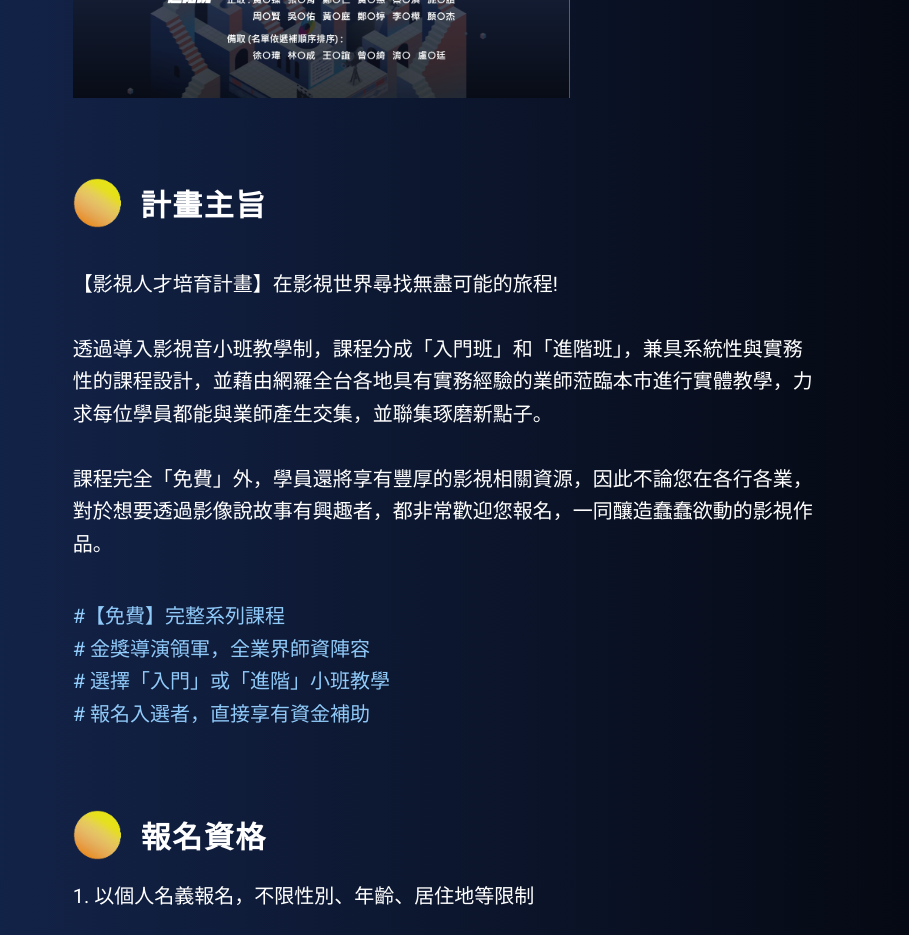
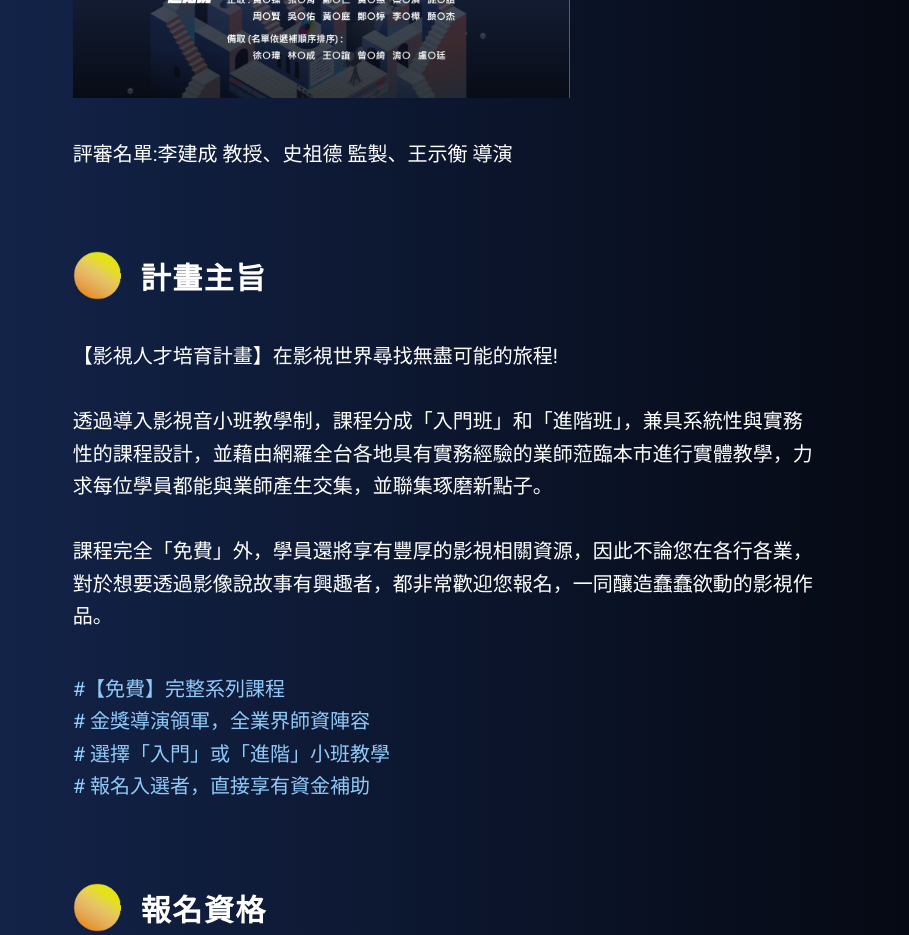
Before and after one commit to kiloking/chiayifilmstudio-website, a React (Create React App) app: page / in a window 1280 px wide. Shown: the part 1400-2335 px from the top of the page, without its empty margins (194-1103 px from the left). Built offline with nearby package versions, Linux system fonts and the light colour scheme.

Commit message:
Update Section01.js

```diff
--- a/src/plan01/Section01.js
+++ b/src/plan01/Section01.js
@@ -132,6 +132,7 @@ function Section01() {
 
         </Typography>
         <img src={process.env.PUBLIC_URL+'/images/0318.jpg'} alt="" className='max-w-full md:w-2/3' onClick={() => openModal(process.env.PUBLIC_URL+'/images/0318.jpg')}/>
+        <Typography variant="lead" color='white' className='my-10'>評審名單:李建成 教授、史祖德 監製、王示衡 導演</Typography>
 
         <section className='flex  items-center gap-5 mt-20 relative z-0'  id="p1">
           <img src={process.env.PUBLIC_URL+'/images/ball.png'} alt="" className='w-12' />
```
